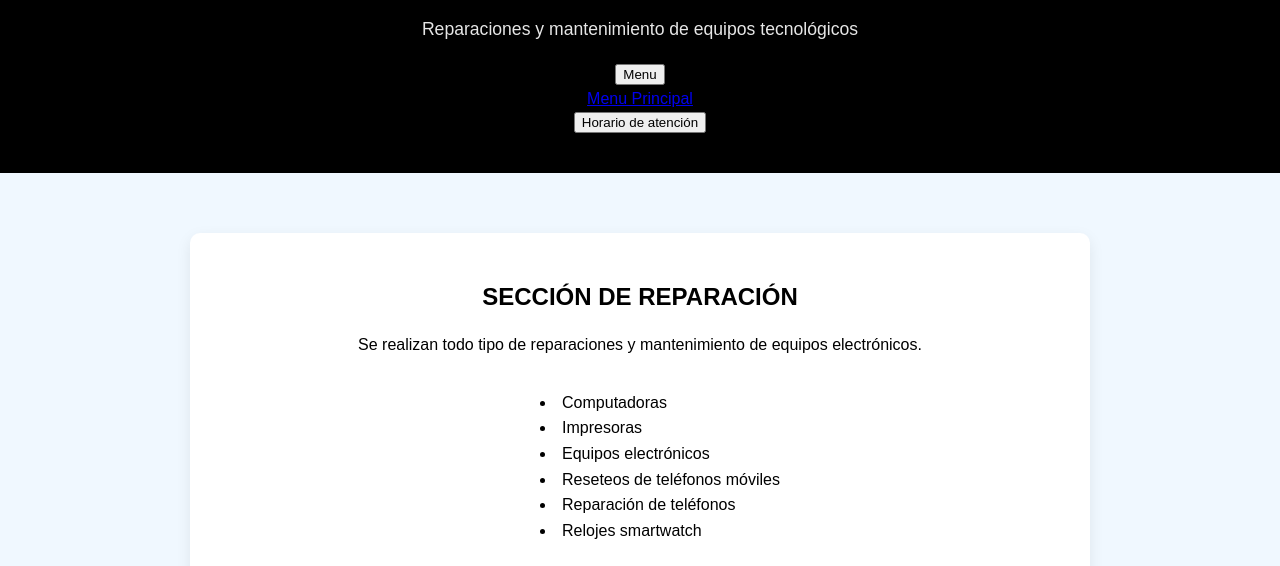
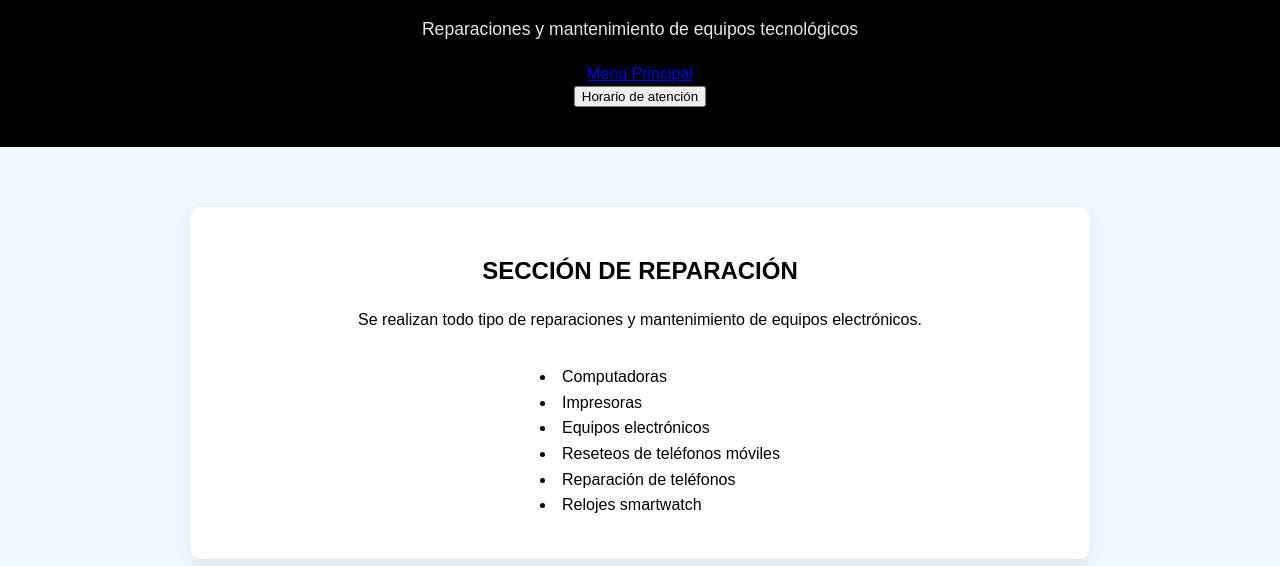
Before and after one commit to Jonathanvas430/proyecto, a plain HTML site: page proyect.html in a window 1280 px wide. Shown: the part 234-800 px from the top of the page. Drawn offline with Linux system fonts and the light colour scheme.

Commit message:
Update proyect.html

```diff
--- a/proyect.html
+++ b/proyect.html
@@ -16,7 +16,6 @@
     <p>Reparaciones y mantenimiento de equipos tecnológicos</p>
 
     <div id="menuContainer">
-        <button id="btnMenu">Menu</button>
         <div id="menu" class="menu-procedimiento">
             <a href="index.html">Menu Principal</a>
         </div>
```
